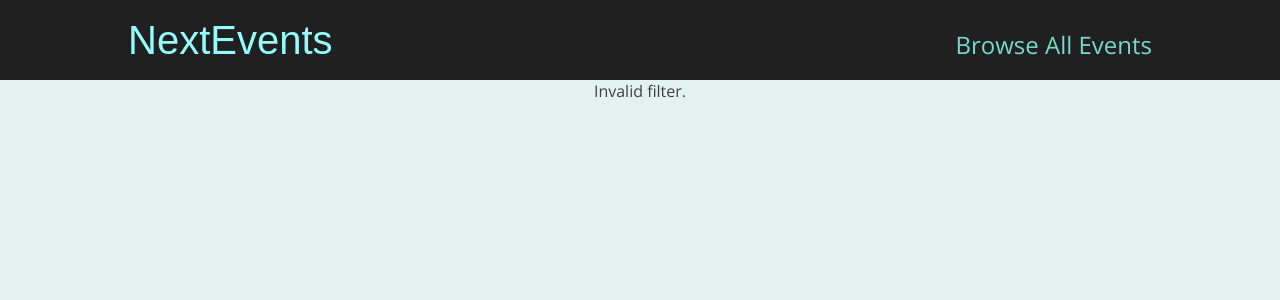
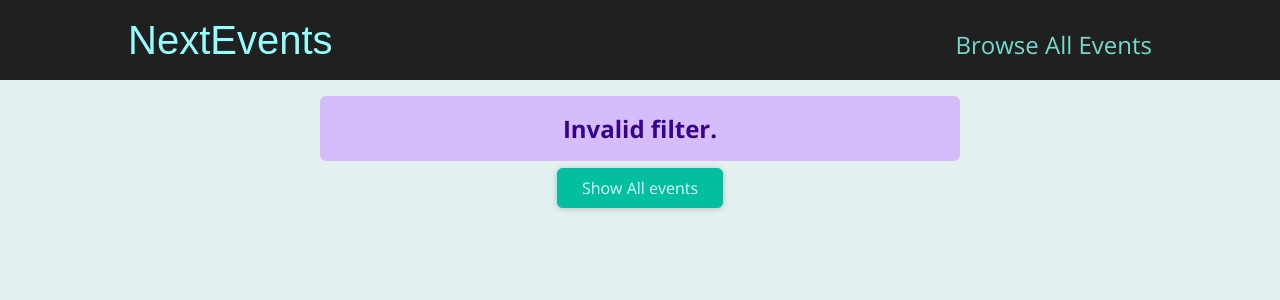
Before and after one commit to devanomaly/simple-events-scheduling, a Next.js app: page /events in a window 1280 px wide. Shown: the top 300 px of the page. Built offline with nearby package versions, Linux system fonts and the light colour scheme.

Commit message:
all good for now (=

```diff
--- a/pages/events/[...slug].jsx
+++ b/pages/events/[...slug].jsx
@@ -18,7 +18,16 @@
   console.log("year", year);
 
   if (isNaN(year) || isNaN(month) || year > 2030 || year < 2021 || month < 1 || month > 12) {
-    return <p className="center">Invalid filter.</p>
+    return (
+      <>
+          <ErrorAlert>
+            Invalid filter.
+          </ErrorAlert>
+        <p className="center">
+          <Button link="/events">Show All events</Button>
+        </p>
+      </>
+    )
   }
 
   const filteredEvents = getFilteredEvents({ year, month })
```
